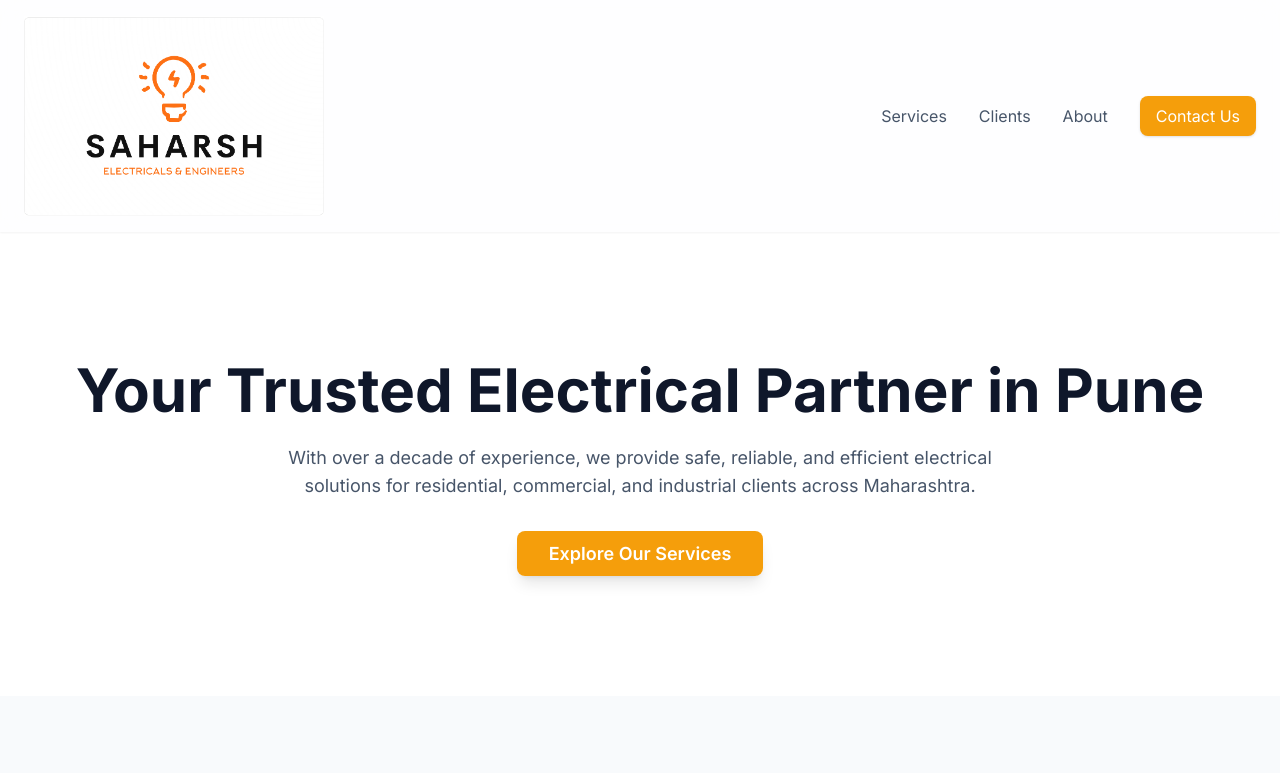
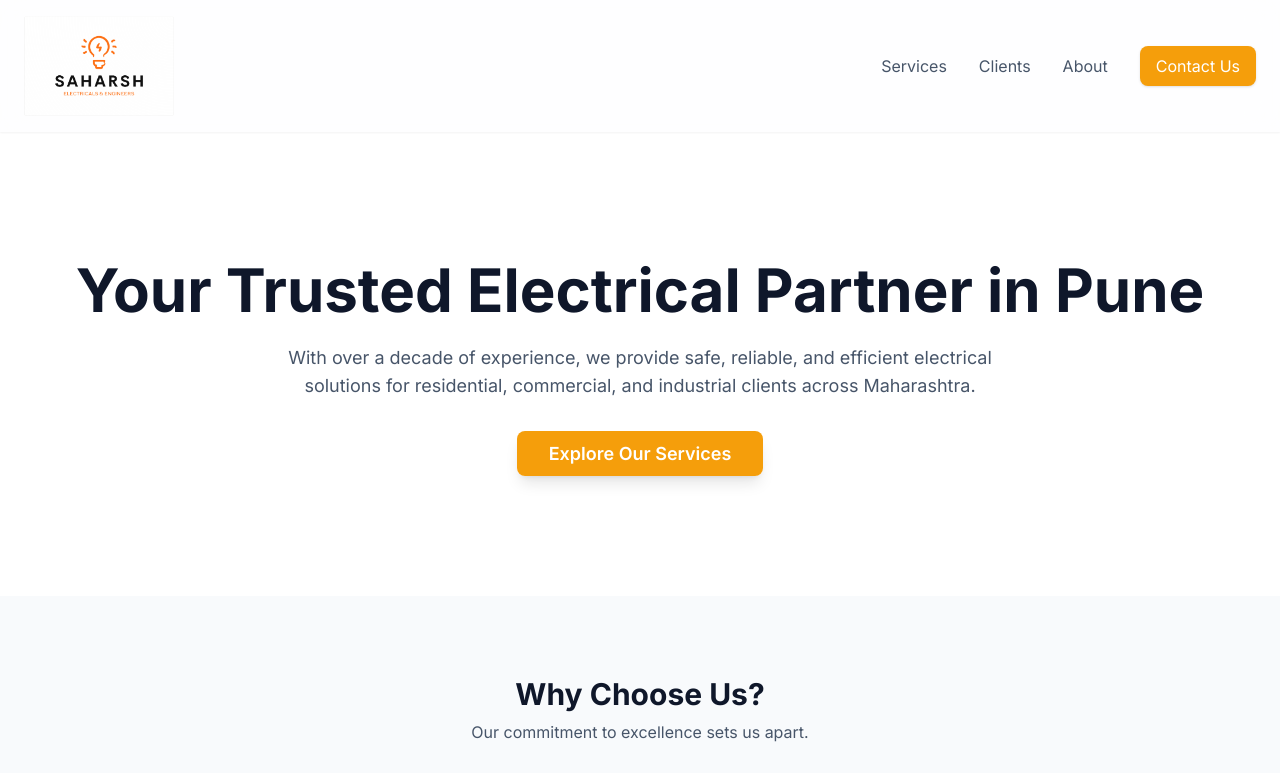
Before and after one commit to amitshelar2405/saharsh-electricals, a plain HTML site: page index.html in a window 1280 px wide. Shown: the top 773 px of the page. Drawn offline with nearby package versions, Linux system fonts and the light colour scheme.

Commit message:
Update index.html

```diff
--- a/index.html
+++ b/index.html
@@ -31,7 +31,7 @@
     <header class="bg-white/80 backdrop-blur-lg shadow-sm sticky top-0 z-50">
         <nav class="container mx-auto px-6 py-4 flex justify-between items-center">
             <a href="#" class="text-xl font-bold text-slate-900 flex items-center space-x-2">
-                <img src="SEE_logo.png" alt="Company logo" width="300" height="200">
+                <img src="SEE_logo.png" alt="Company logo" width="150" height="100">
             </a>
             <div class="hidden md:flex items-center space-x-8">
                 <a href="#services" class="text-slate-600 hover:text-amber-600 transition-colors duration-300">Services</a>
```
